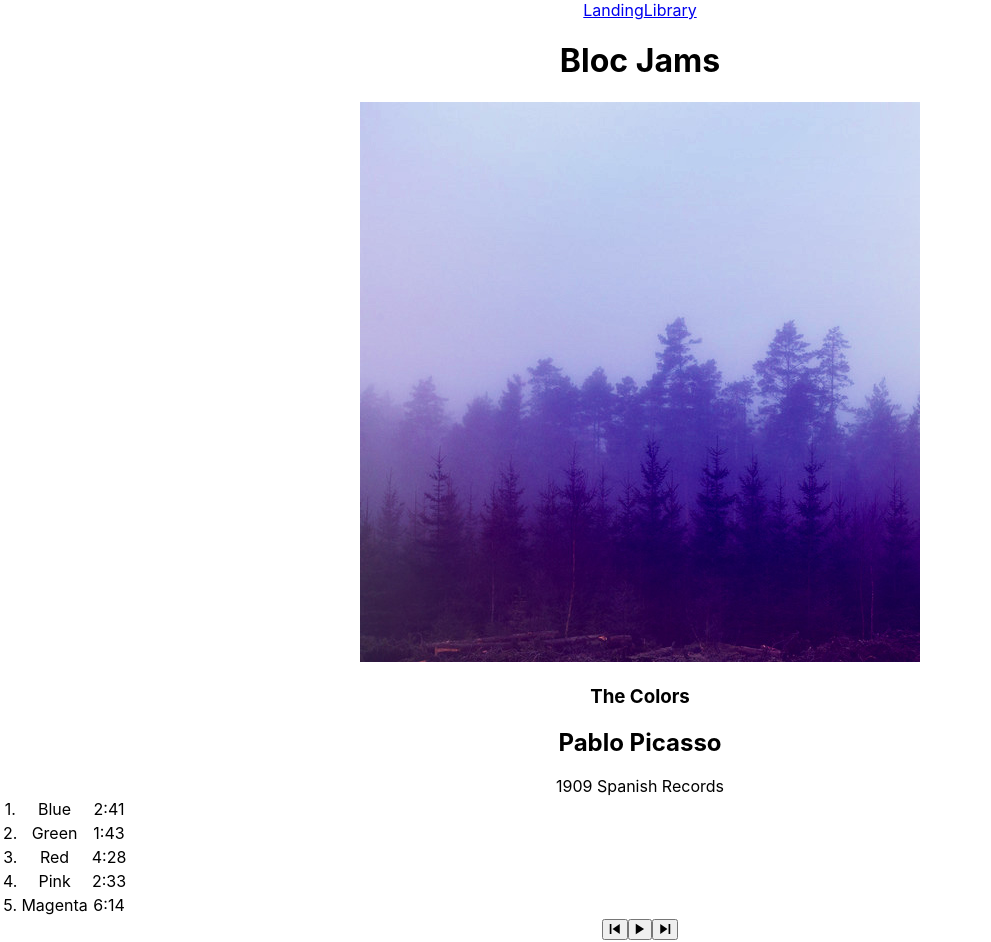
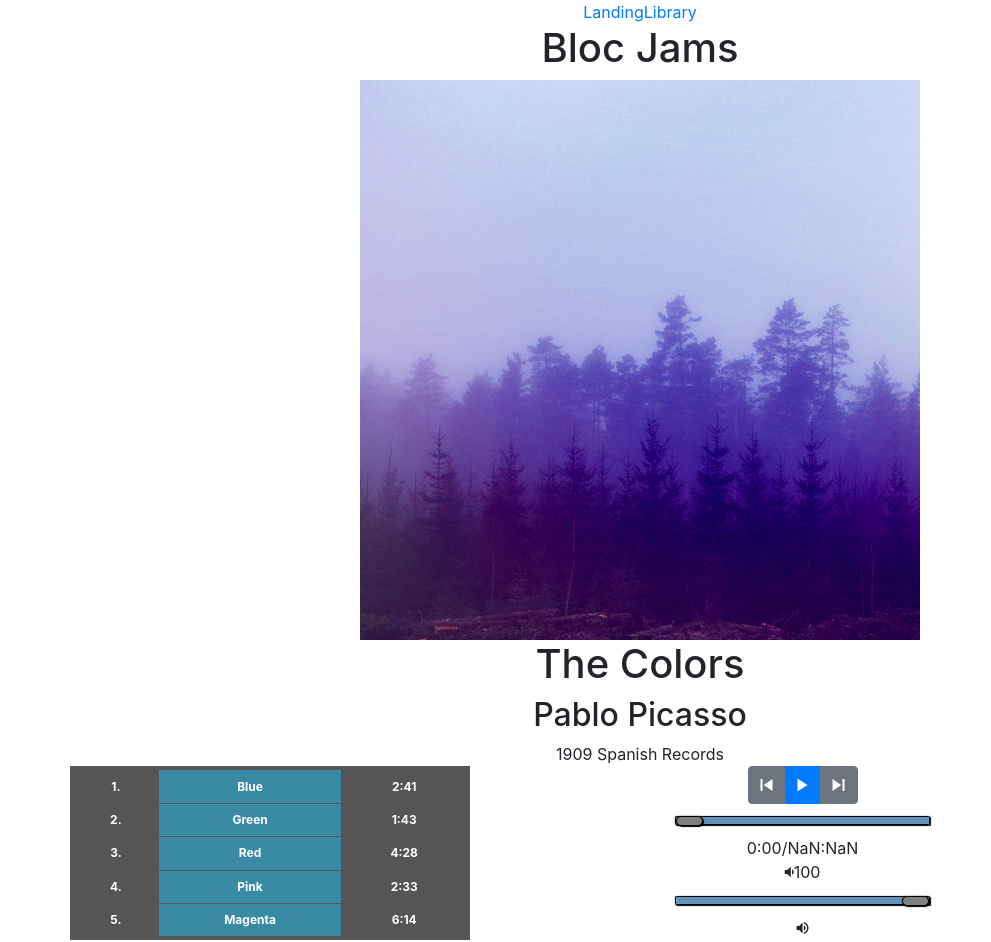
Before and after one commit to kkubli3246/bloc-jams-react, a React (Create React App) app: page /album/the-colors in a window 1280 px wide. Shown: the top 942 px of the page, without its empty margins (0-991 px from the left). Built offline with nearby package versions, Linux system fonts and the light colour scheme.

Commit message:
blocjams styling assignment

```diff
--- a/public/index.html
+++ b/public/index.html
@@ -4,6 +4,8 @@
     <meta charset="utf-8" />
     <link rel="shortcut icon" href="%PUBLIC_URL%/favicon.ico" />
     <link href="https://unpkg.com/ionicons@4.5.0/dist/css/ionicons.min.css" rel="stylesheet" type="text/css" />
+    <link rel="stylesheet" href="https://stackpath.bootstrapcdn.com/bootstrap/4.2.1/css/bootstrap.min.css" integrity="sha384-GJzZqFGwb1QTTN6wy59ffF1BuGJpLSa9DkKMp0DgiMDm4iYMj70gZWKYbI706tWS" crossorigin="anonymous">
+
     <meta
       name="viewport"
       content="width=device-width, initial-scale=1, shrink-to-fit=no"
--- a/src/components/Album.js
+++ b/src/components/Album.js
@@ -122,8 +122,7 @@ class Album extends Component {
      const mins = Math.floor(time / 60);
      let sec = Math.floor(time % 60);
      if(sec < 10){sec = "0" + sec;}
-      return mins + ":" + sec;
-   }
+      return mins + ":" + sec;}
 
    handleMouseEnter = (index) => {
       this.setState({displayPlay: index});
@@ -131,13 +130,16 @@ class Album extends Component {
       }
     }
 
+
    handleMouseLeave = (song, index) => {
      const isSameSong = this.state.currentSong === song;
      if(isSameSong && this.state.isPlaying){
        this.setState({displayPause: index});
      }
      this.setState({displayPlay: ""});
+
     }
+
 
 
 
@@ -153,7 +155,12 @@ class Album extends Component {
               <div id="release-info">{this.state.album.releaseInfo}</div>
             </div>
         </section>
-        <table id="song-list">
+        <div className = "container">
+          <div className ="row">
+
+
+
+        <table className = "steelBlueCols" id="song-list col-2">
             <colgroup>
                 <col id="song-number-column" />
                 <col id="song-title-column" />
@@ -182,6 +189,8 @@ class Album extends Component {
               )}
             </tbody>
         </table>
+         <div className="col-2"></div>
+        <div className="playerbar col-3">
         <PlayerBar
           isPlaying ={this.state.isPlaying}
           currentSong={this.state.currentSong}
@@ -200,6 +209,9 @@ class Album extends Component {
           handleTimeChange ={(e) => this.handleTimeChange(e)}
           handleVolumeChange={(e) => this.handleVolumeChange(e)}
         />
+        </div>
+        </div>
+        </div>
       </section>
  );
   }
--- a/src/components/PlayerBar.js
+++ b/src/components/PlayerBar.js
@@ -6,19 +6,19 @@ class PlayerBar extends Component {
 
     return(
       <section className="player-bar">
-      <section id="buttons">
-        <button id="previous" onClick= {this.props.handlePrevClick}>
+      <section className = "btn-group" role ="group" id="buttons">
+        <button className ="btn btn-secondary" id="previous" onClick= {this.props.handlePrevClick}>
           <span className="ion-md-skip-backward"></span>
         </button>
-        <button id="play-pause" onClick = {this.props.handleSongClick}>
+        <button className = "btn btn-primary"id="play-pause" onClick = {this.props.handleSongClick}>
           <span className={this.props.isPlaying ? 'ion-md-pause' : 'ion-md-play'}></span>
         </button>
-        <button id="next" onClick={this.props.handleNextClick}>
+        <button className ="btn btn-secondary"id="next" onClick={this.props.handleNextClick}>
           <span className="ion-md-skip-forward"></span>
         </button>
       </section>
       <section id="time-control">
-        <div className="current-time">{this.props.formatTime(this.props.currentTime)}</div>
+
         <input
           type="range"
           className="seek-bar"
@@ -28,7 +28,11 @@ class PlayerBar extends Component {
           step="0.01"
           onChange = {this.props.handleTimeChange}
         />
-        <div className="total-time">{this.props.formatTime(this.props.duration)}</div>
+        <div
+          className="current-time">
+          {this.props.formatTime(this.props.currentTime)}/{this.props.formatTime(this.props.duration)}
+        </div>
+
       </section>
 
 
--- a/src/index.css
+++ b/src/index.css
@@ -12,3 +12,138 @@ code {
   font-family: source-code-pro, Menlo, Monaco, Consolas, "Courier New",
     monospace;
 }
+
+input[type=range] {
+  -webkit-appearance: none;
+  width: 100%;
+  margin: 11.8px 0;
+}
+input[type=range]:focus {
+  outline: none;
+}
+input[type=range]::-webkit-slider-runnable-track {
+  width: 100%;
+  height: 8.4px;
+  cursor: pointer;
+  box-shadow: 1px 1px 1px #000000, 0px 0px 1px #0d0d0d;
+  background: rgba(48, 113, 169, 0.76);
+  border-radius: 1.3px;
+  border: 0.2px solid #010101;
+}
+input[type=range]::-webkit-slider-thumb {
+  box-shadow: 1px 1px 1px #000000, 0px 0px 1px #0d0d0d;
+  border: 1.3px solid #000000;
+  height: 10px;
+  width: 27px;
+  border-radius: 50px;
+  background: #808080;
+  cursor: pointer;
+  -webkit-appearance: none;
+  margin-top: -1px;
+}
+input[type=range]:focus::-webkit-slider-runnable-track {
+  background: #428bca;
+}
+input[type=range]::-moz-range-track {
+  width: 100%;
+  height: 5.5px;
+  cursor: pointer;
+  box-shadow: 1px 1px 1px #000000, 0px 0px 1px #0d0d0d;
+  background: #428bca;
+  border-radius: 1.3px;
+  border: 0.2px solid #010101;
+}
+input[type=range]::-moz-range-thumb {
+  box-shadow: 1px 1px 1px #000000, 0px 0px 1px #0d0d0d;
+  border: 1px solid #000000;
+  height: 32px;
+  width: 32px;
+  border-radius: 50px;
+  background: #120000;
+  cursor: pointer;
+}
+input[type=range]::-ms-track {
+  width: 100%;
+  height: 8.4px;
+  cursor: pointer;
+  background: transparent;
+  border-color: transparent;
+  color: transparent;
+}
+input[type=range]::-ms-fill-lower {
+  background: #6e749f;
+  border: 0.2px solid #010101;
+  border-radius: 2.6px;
+  box-shadow: 1px 1px 1px #000000, 0px 0px 1px #0d0d0d;
+}
+input[type=range]::-ms-fill-upper {
+  background: #7d83a9;
+  border: 0.2px solid #010101;
+  border-radius: 2.6px;
+  box-shadow: 1px 1px 1px #000000, 0px 0px 1px #0d0d0d;
+}
+input[type=range]::-ms-thumb {
+  box-shadow: 1px 1px 1px #000000, 0px 0px 1px #0d0d0d;
+  border: 1px solid #000000;
+  height: 32px;
+  width: 32px;
+  border-radius: 50px;
+  background: #120000;
+  cursor: pointer;
+  height: 8.4px;
+}
+input[type=range]:focus::-ms-fill-lower {
+  background: #7d83a9;
+}
+input[type=range]:focus::-ms-fill-upper {
+  background: #8c92b3;
+}
+
+
+table.steelBlueCols {
+  border: 4px solid #555555;
+  background-color: #555555;
+  width: 400px;
+  text-align: center;
+  border-collapse: collapse;
+}
+table.steelBlueCols td, table.steelBlueCols th {
+  border: 1px solid #555555;
+  padding: 5px 10px;
+}
+table.steelBlueCols tbody td {
+  font-size: 12px;
+  font-weight: bold;
+  color: #FFFFFF;
+}
+table.steelBlueCols td:nth-child(even) {
+  background: #398AA4;
+}
+table.steelBlueCols thead {
+  background: #398AA4;
+  border-bottom: 10px solid #398AA4;
+}
+table.steelBlueCols thead th {
+  font-size: 15px;
+  font-weight: bold;
+  color: #FFFFFF;
+  text-align: left;
+  border-left: 2px solid #398AA4;
+}
+table.steelBlueCols thead th:first-child {
+  border-left: none;
+}
+
+table.steelBlueCols tfoot td {
+  font-size: 13px;
+}
+table.steelBlueCols tfoot .links {
+  text-align: right;
+}
+table.steelBlueCols tfoot .links a{
+  display: inline-block;
+  background: #FFFFFF;
+  color: #398AA4;
+  padding: 2px 8px;
+  border-radius: 5px;
+}
```
